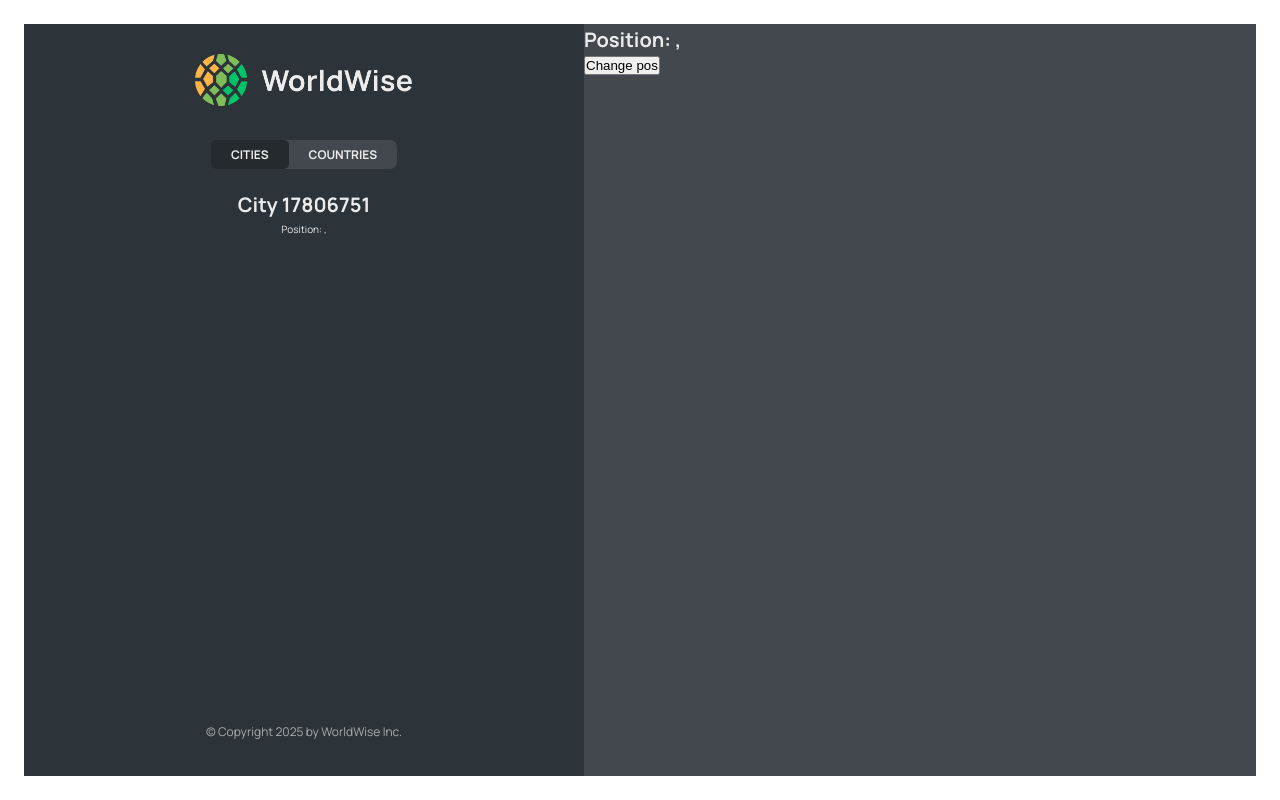
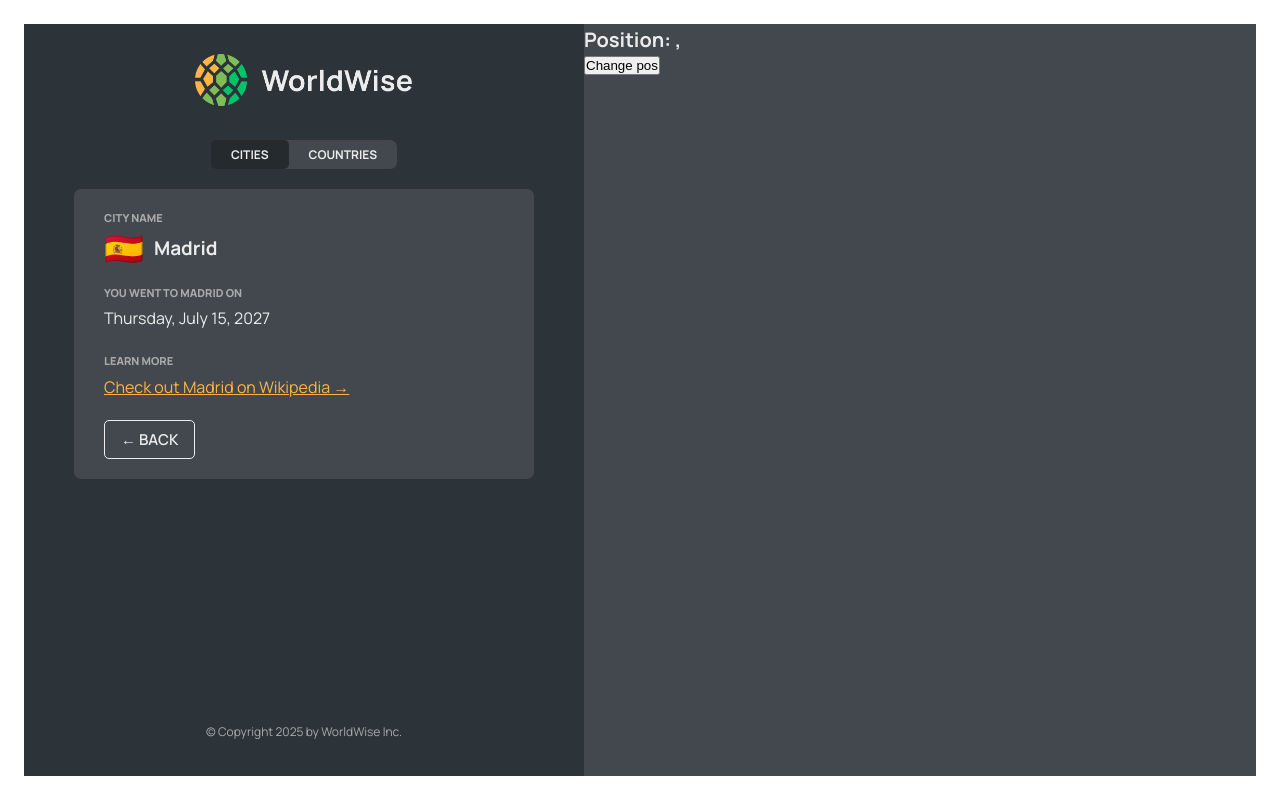
Before and after one commit to AhmedSalman1/WorldWise, a React (Vite) app: page /app/cities/17806751 in a window 1280 px wide. Built offline with nearby package versions, Linux system fonts and the light colour scheme; data requests are answered from the project's data file; what country-flag-emoji-polyfill would draw is missing.

Commit message:
feat: implement city view and context functionality

```diff
--- /dev/null
+++ b/src/components/ButtonBack.jsx
@@ -0,0 +1,20 @@
+import { useNavigate } from 'react-router-dom'
+import Button from './Button'
+
+function ButtonBack() {
+  const navigate = useNavigate()
+
+  return (
+    <Button
+      type="back"
+      onClick={(e) => {
+        e.preventDefault()
+        navigate(-1)
+      }}
+    >
+      &larr; Back
+    </Button>
+  )
+}
+
+export default ButtonBack
--- a/src/components/City.jsx
+++ b/src/components/City.jsx
@@ -1,5 +1,9 @@
-import { useParams, useSearchParams } from 'react-router-dom'
+import { useParams } from 'react-router-dom'
+import { useCities } from '../contexts/CitiesContext'
+import { useEffect } from 'react'
 import styles from './City.module.css'
+import Spinner from './Spinner'
+import ButtonBack from './ButtonBack'
 
 const formatDate = (date) =>
   new Intl.DateTimeFormat('en', {
@@ -11,66 +15,53 @@
 
 function City() {
   const { id } = useParams()
-  const [searchParams, setSearchParams] = useSearchParams()
-  const lat = searchParams.get('lat')
-  const lng = searchParams.get('lng')
+  const { getCity, currentCity, isLoading } = useCities()
 
-  // TEMP DATA
-  const currentCity = {
-    cityName: 'Lisbon',
-    emoji: '🇵🇹',
-    date: '2027-10-31T15:59:59.138Z',
-    notes: 'My favorite city so far!',
-  }
+  useEffect(() => {
+    getCity(id)
+  }, [id]) //TODO ? Why are you don't use gitCity here?
 
   const { cityName, emoji, date, notes } = currentCity
 
+  if (isLoading) return <Spinner />
+
   return (
-    <>
-      <h1>City {id}</h1>
-      <p>
-        Position: {lat}, {lng}
-      </p>
-    </>
+    <div className={styles.city}>
+      <div className={styles.row}>
+        <h6>City name</h6>
+        <h3>
+          <span>{emoji}</span> {cityName}
+        </h3>
+      </div>
+
+      <div className={styles.row}>
+        <h6>You went to {cityName} on</h6>
+        <p>{formatDate(date || null)}</p>
+      </div>
+
+      {notes && (
+        <div className={styles.row}>
+          <h6>Your notes</h6>
+          <p>{notes}</p>
+        </div>
+      )}
+
+      <div className={styles.row}>
+        <h6>Learn more</h6>
+        <a
+          href={`https://en.wikipedia.org/wiki/${cityName}`}
+          target="_blank"
+          rel="noreferrer"
+        >
+          Check out {cityName} on Wikipedia &rarr;
+        </a>
+      </div>
+
+      <div>
+        <ButtonBack />
+      </div>
+    </div>
   )
-
-  // return (
-  //   <div className={styles.city}>
-  //     <div className={styles.row}>
-  //       <h6>City name</h6>
-  //       <h3>
-  //         <span>{emoji}</span> {cityName}
-  //       </h3>
-  //     </div>
-
-  //     <div className={styles.row}>
-  //       <h6>You went to {cityName} on</h6>
-  //       <p>{formatDate(date || null)}</p>
-  //     </div>
-
-  //     {notes && (
-  //       <div className={styles.row}>
-  //         <h6>Your notes</h6>
-  //         <p>{notes}</p>
-  //       </div>
-  //     )}
-
-  //     <div className={styles.row}>
-  //       <h6>Learn more</h6>
-  //       <a
-  //         href={`https://en.wikipedia.org/wiki/${cityName}`}
-  //         target="_blank"
-  //         rel="noreferrer"
-  //       >
-  //         Check out {cityName} on Wikipedia &rarr;
-  //       </a>
-  //     </div>
-
-  //     <div>
-  //       <ButtonBack />
-  //     </div>
-  //   </div>
-  // );
 }
 
 export default City
--- a/src/components/City.module.css
+++ b/src/components/City.module.css
@@ -3,7 +3,7 @@
   max-height: 70%;
   background-color: var(--color-dark--2);
   border-radius: 7px;
-  overflow: scroll;
+  overflow: auto;
 
   width: 100%;
   display: flex;
--- a/src/components/CityItem.jsx
+++ b/src/components/CityItem.jsx
@@ -1,5 +1,6 @@
+import styles from './CityItem.module.css'
 import { Link } from 'react-router-dom'
-import styles from './CityItem.module.css'
+import { useCities } from '../contexts/CitiesContext'
 
 const formatDate = (date) =>
   new Intl.DateTimeFormat('en', {
@@ -9,12 +10,15 @@
   }).format(new Date(date))
 
 function CityItem({ city }) {
+  const { currentCity } = useCities()
   const { cityName, emoji, date, id, position } = city
 
   return (
     <li>
       <Link
-        className={styles.cityItem}
+        className={`${styles.cityItem} ${
+          id === currentCity.id ? styles['cityItem--active'] : ''
+        }`}
         to={`${id}?lat=${position.lat}&lng=${position.lng}`}
       >
         <span className={styles.emoji}>{emoji}</span>
--- a/src/components/CountryList.module.css
+++ b/src/components/CountryList.module.css
@@ -2,8 +2,7 @@
   width: 100%;
   height: 65vh;
   list-style: none;
-  overflow-y: scroll;
-  overflow-x: hidden;
+  overflow: auto;
 
   display: grid;
   grid-template-columns: 1fr 1fr;
--- a/src/components/Form.jsx
+++ b/src/components/Form.jsx
@@ -1,10 +1,9 @@
 // "https://api.bigdatacloud.net/data/reverse-geocode-client?latitude=0&longitude=0"
 
 import { useState } from 'react'
-
 import styles from './Form.module.css'
 import Button from './Button'
-import { useNavigate } from 'react-router-dom'
+import ButtonBack from './ButtonBack'
 
 export function convertToEmoji(countryCode) {
   const codePoints = countryCode
@@ -15,10 +14,7 @@
 }
 
 function Form() {
-  const navigate = useNavigate()
-
   const [cityName, setCityName] = useState('')
-  const [country, setCountry] = useState('')
   const [date, setDate] = useState(new Date())
   const [notes, setNotes] = useState('')
 
@@ -54,15 +50,7 @@
 
       <div className={styles.buttons}>
         <Button type="primary">Add</Button>
-        <Button
-          type="back"
-          onClick={(e) => {
-            e.preventDefault()
-            navigate(-1)
-          }}
-        >
-          &larr; Back
-        </Button>
+        <ButtonBack />
       </div>
     </form>
   )
--- a/src/contexts/CitiesContext.jsx
+++ b/src/contexts/CitiesContext.jsx
@@ -7,6 +7,7 @@
 function CitiesProvider({ children }) {
   const [cities, setCities] = useState([])
   const [isLoading, setIsLoading] = useState(false)
+  const [currentCity, setCurrentCity] = useState({})
 
   useEffect(() => {
     async function fetchCities() {
@@ -26,8 +27,22 @@
     fetchCities()
   }, [])
 
+  async function getCity(id) {
+    try {
+      setIsLoading(true)
+      const res = await fetch(`${BASE_URL}/cities/${id}`)
+      const data = await res.json()
+
+      setCurrentCity(data)
+    } catch {
+      alert('There was an error loading cities')
+    } finally {
+      setIsLoading(false)
+    }
+  }
+
   return (
-    <CitiesContext.Provider value={{ cities, isLoading }}>
+    <CitiesContext.Provider value={{ cities, isLoading, currentCity, getCity }}>
       {children}
     </CitiesContext.Provider>
   )
```
